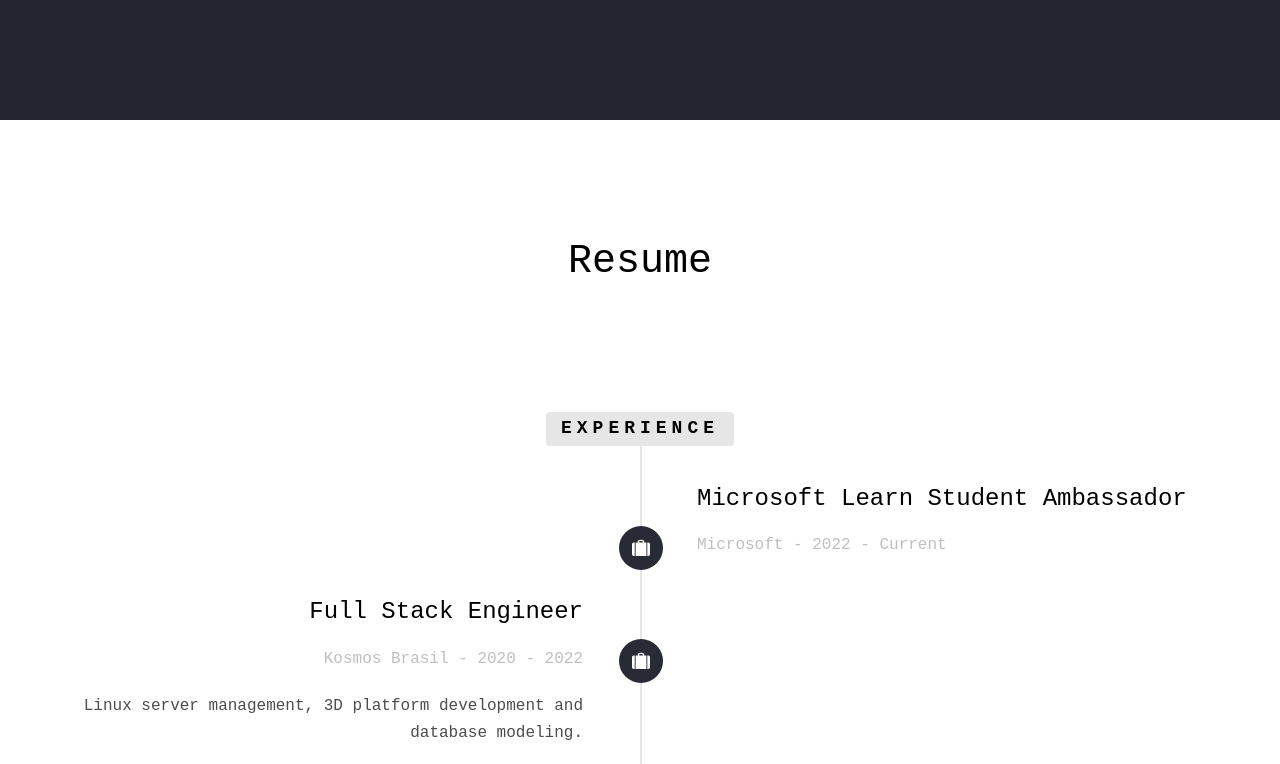
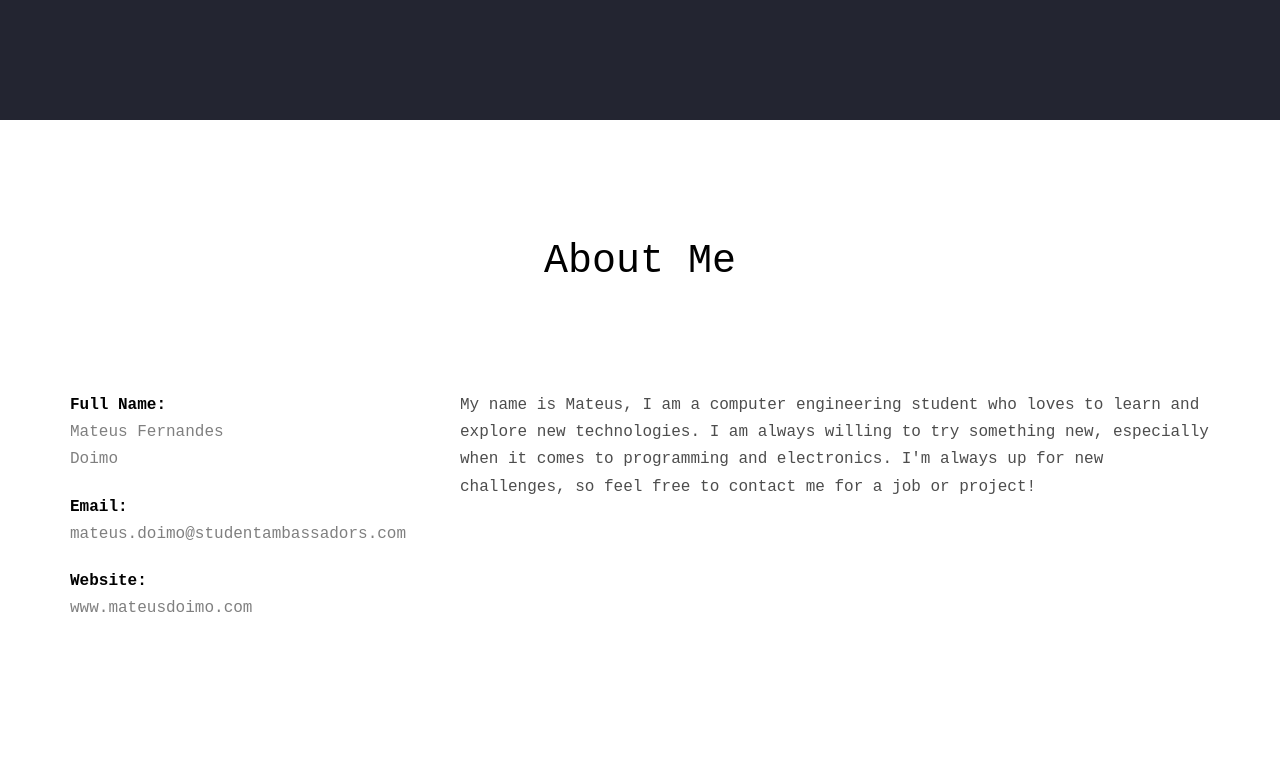
Before and after one commit to mateusdoimo/SATechnicalOnboarding, a plain HTML site: page src/index.html in a window 1280 px wide. Shown: the part 680-1444 px from the top of the page. Drawn offline with nearby package versions, Linux system fonts and the light colour scheme; files whose address does not match are found by name.

Commit message:
About Me text and icon

```diff
--- a/src/index.html
+++ b/src/index.html
@@ -9,7 +9,7 @@
 	<meta name="description" content="" />
 
 	<!-- Facebook and Twitter integration -->
-	<meta property="og:title" content="" />
+	<meta property="og:title" content="Mateus Doimo" />
 	<meta property="og:image" content="" />
 	<meta property="og:url" content="" />
 	<meta property="og:site_name" content="" />
@@ -81,7 +81,7 @@
 			</div>
 		</header>
 
-		<!-- <div id="fh5co-about" class="animate-box">
+		<div id="fh5co-about" class="animate-box">
 			<div class="container">
 				<div class="row">
 					<div class="col-md-8 col-md-offset-2 text-center fh5co-heading">
@@ -89,7 +89,7 @@
 					</div>
 				</div>
 				<div class="row">
-					<div class="col-md-12">
+					<div class="col-md-4">
 						<ul class="info">
 							<li><span class="first-block">Full Name:</span><br><span class="second-block">Mateus
 									Fernandes Doimo</span></li>
@@ -99,9 +99,16 @@
 									class="second-block">www.mateusdoimo.com</span></li>
 						</ul>
 					</div>
+					<div class="col-md-8">
+						<p>My name is Mateus, I am a computer engineering student who loves to learn and explore new
+							technologies. I am always
+							willing to try something new, especially when it comes to programming and electronics. I'm
+							always up for new challenges,
+							so feel free to contact me for a job or project!</p>
+					</div>
 				</div>
 			</div>
-		</div> -->
+		</div>
 
 		<div id="fh5co-resume" class="fh5co-bg-color">
 			<div class="container">
@@ -119,7 +126,7 @@
 								</div>
 							</li>
 							<li class="animate-box timeline-inverted">
-								<div class="timeline-badge"><i class="icon-suitcase"></i></div>
+								<div class="timeline-badge"><i class="icon-graduation-cap"></i></div>
 								<div class="timeline-panel">
 									<div class="timeline-heading">
 										<h3 class="timeline-title">Microsoft Learn Student Ambassador</h3>
```
